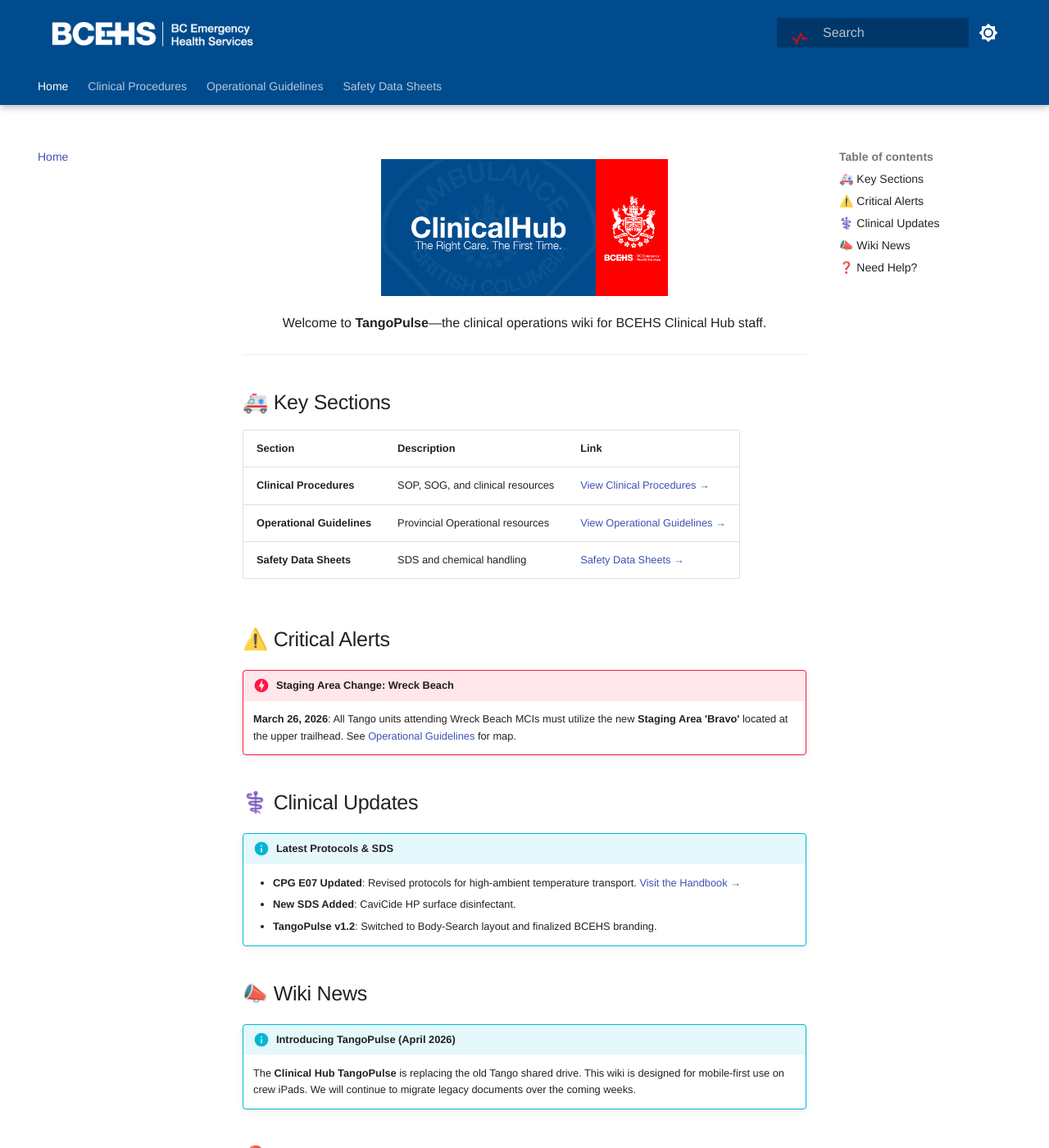
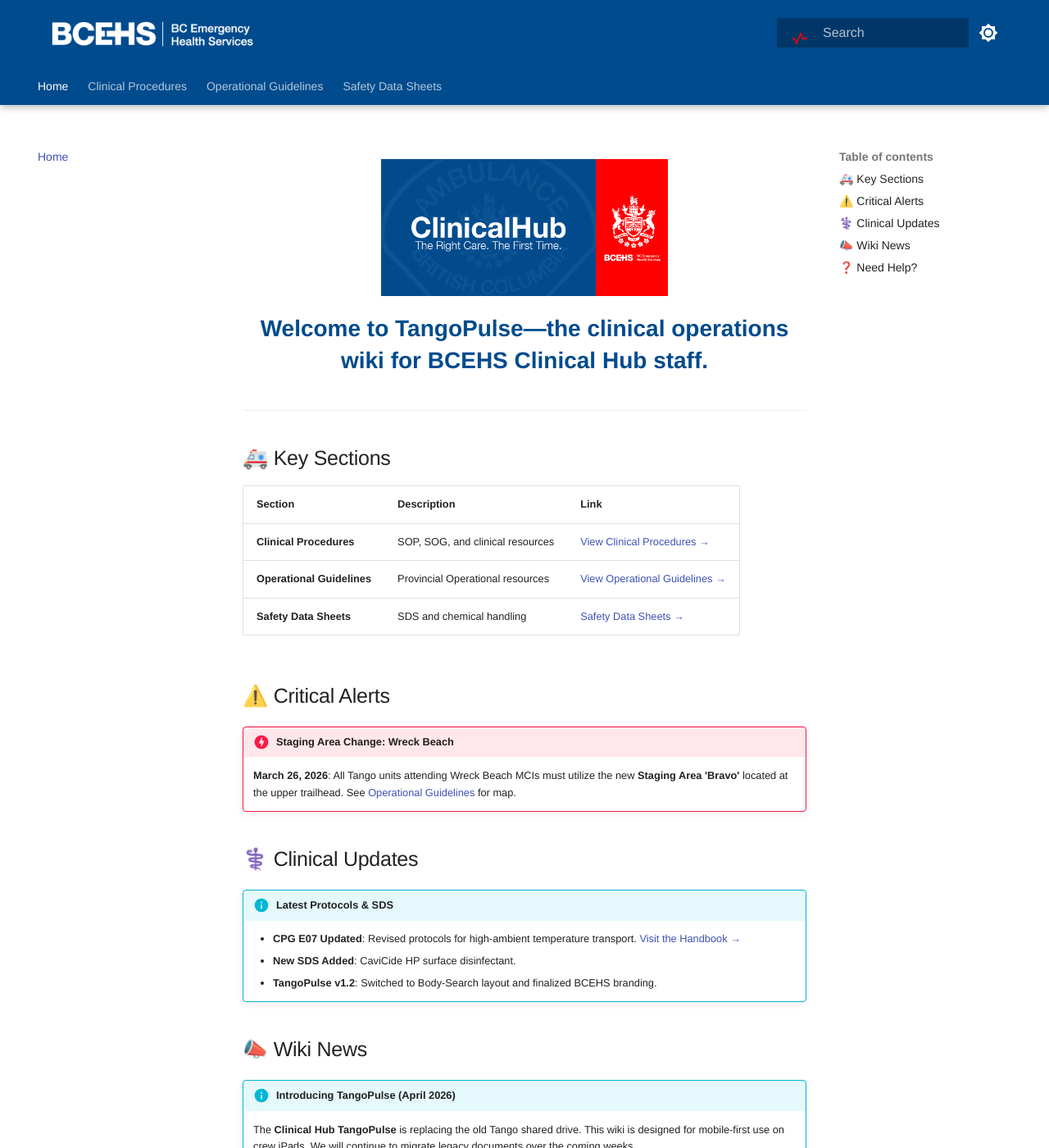
Before and after one commit to bcehsclinicalhub/TangoBot, an MkDocs documentation site: the page built from docs/index.md, in a window 1280 px wide and 1400 px high. Shown: the whole window at 82% size. Built offline with MkDocs 1.6.1 and Material for MkDocs 9.7.7, drawn with Linux system fonts in a browser that asks for light colours.

Commit message:
UI: Styled welcome text as a hero lead

```diff
--- a/docs/index.md
+++ b/docs/index.md
@@ -2,16 +2,17 @@
   <img src="assets/hublogo.png" class="hero-logo" />
 </p>
 
-<p align="center">Welcome to <strong>TangoPulse</strong>—the clinical operations wiki for BCEHS Clinical Hub staff.</p>
-
+<p class="hero-lead">
+  Welcome to TangoPulse—the clinical operations wiki for BCEHS Clinical Hub staff.
+</p>
 ---
 ## 🚑 Key Sections
 
 | Section | Description | Link |
 | :--- | :--- | :--- |
-| **Clinical Procedures** | SOP, SOG, and clinical resources | [View Clinical Procedures →](clinical/bed-bugs-procedure.md) |
-| **Operational Guidelines** | Provincial Operational resources | [View Operational Guidelines →](operational/wreck-beach-procedure.md) |
-| **Safety Data Sheets** | SDS and chemical handling | [Safety Data Sheets →](chemical/sodium-hypochlorite.md) |
+| **Clinical Procedures** | SOP, SOG, and clinical resources | [View Clinical Procedures →](clinical/index.md) |
+| **Operational Guidelines** | Provincial Operational resources | [View Operational Guidelines →](operational/index.md) |
+| **Safety Data Sheets** | SDS and chemical handling | [Safety Data Sheets →](chemical/index.md) |
 
 ## ⚠️ Critical Alerts
 !!! danger "Staging Area Change: Wreck Beach"
--- a/docs/stylesheets/extra.css
+++ b/docs/stylesheets/extra.css
@@ -107,3 +107,15 @@
     font-size: 0.8rem;
     opacity: 0.8;
 }
+/* --- 7. HERO LEAD STYLING (PSEUDO-TITLE) --- */
+.hero-lead {
+    font-size: 1.4rem !important; /* Larger than standard text */
+    font-weight: 700 !important;   /* Bold */
+    color: #004B8D !important;     /* BCEHS Blue */
+    text-align: center;            /* Centered under the logo */
+    margin: 20px 0 40px 0 !important;
+    line-height: 1.4;
+    max-width: 800px;
+    margin-left: auto !important;
+    margin-right: auto !important;
+}
--- a/mkdocs.yml
+++ b/mkdocs.yml
@@ -40,7 +40,7 @@
   - pymdownx.details
   - pymdownx.superfences
   - toc:
-      permalink: true
+      permalink: false
 
 extra_css:
   - stylesheets/extra.css
```
